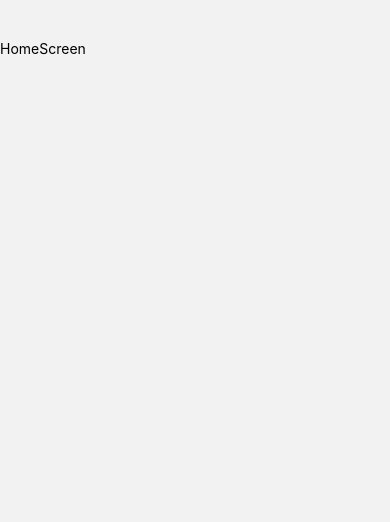
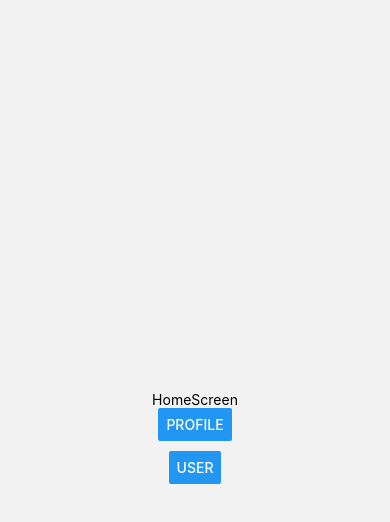
Before and after one commit to Kash1f/ReactNative_SocialMediaApp, a React Native app: screen /Home in a window 390 px wide. Shown: the top 522 px of the page. Built offline with nearby package versions, Linux system fonts and the light colour scheme.

Commit message:
screen route params

```diff
--- a/screens/HomeScreen.jsx
+++ b/screens/HomeScreen.jsx
@@ -1,12 +1,26 @@
-import { View, Text } from 'react-native'
+import { Button, StyleSheet, Text, View } from 'react-native'
 import React from 'react'
 
-const HomeScreen = () => {
+const HomeScreen = ({navigation}) => {
   return (
-    <View style={{marginTop:40}}>
-      <Text>HomeScreen</Text>
+    <View style={styles.viewStyle}>
+    <Text>HomeScreen</Text>
+    <Button title='Profile' onPress={()=>navigation.navigate('Profile')}/>
+      <View style={{margin:10}}>
+    <Button title='User' onPress={()=>navigation.navigate('User')}/>
     </View>
+  </View>
   )
 }
 
 export default HomeScreen
+
+const styles = StyleSheet.create({
+  viewStyle: {
+    display:'flex',
+    marginTop:40,
+    justifyContent:'center',
+    alignItems:'center',
+    flex:1
+  }
+})
```
